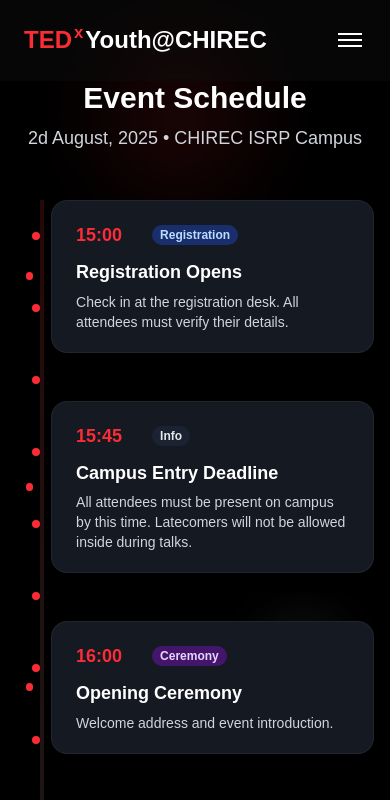
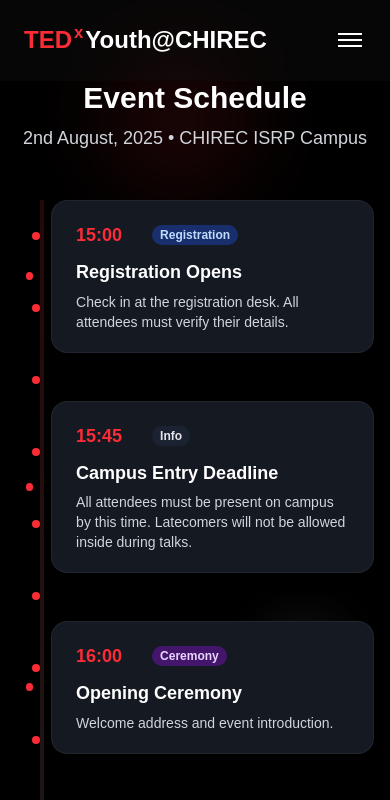
Before and after one commit to tedxchirec/tedx-website, a Next.js app: page /schedule in a window 390 px wide. Shown: the top 800 px of the page. Built offline with nearby package versions, Linux system fonts and the light colour scheme.

Commit message:
fix pading issues and date

```diff
--- a/src/app/meet-the-team/page.tsx
+++ b/src/app/meet-the-team/page.tsx
@@ -38,7 +38,7 @@ export default function MeetTheTeamPage() {
           const members = teamData.filter((m: TeamMember) => m.Department === dept);
           return (
             <AnimatedSection key={dept} className="relative w-full" delay={0.1 * idx}>
-              <h2 className="text-2xl md:text-4xl font-bold text-center mb-10 text-red-500">{dept}</h2>
+              <h2 className="text-2xl md:text-4xl font-bold text-center mb-15 text-red-500">{dept}</h2>
               <div
                 className="flex flex-wrap justify-center gap-x-8 gap-y-12 w-full px-2 md:px-8"
               >
--- a/src/components/layout/Footer.tsx
+++ b/src/components/layout/Footer.tsx
@@ -105,7 +105,7 @@ const Footer: React.FC = () => {
                   />
                 </svg>
               </span>
-              2d August, 2025
+              2nd August, 2025
             </li>
             <li className="flex items-center gap-2">
               <span className="text-red-500">
--- a/src/components/speakers/SpeakersSection.tsx
+++ b/src/components/speakers/SpeakersSection.tsx
@@ -43,11 +43,11 @@ const SpeakersSection: React.FC = () => (
     {/* Unique background for guest speakers */}
     <div className="absolute left-0 top-0 w-40 h-40 bg-gradient-to-br from-red-500/30 to-transparent rounded-full blur-2xl -z-10" />
     <div className="absolute right-0 top-1/2 w-32 h-32 bg-red-400/20 rounded-full blur-2xl -z-10" />
-    <div className="max-w-5xl mx-auto pb-20 md:pb-28">
+    <div className="max-w-5xl mx-auto pb-8 md:pb-12">
       <h2 className="text-3xl md:text-4xl font-extrabold text-red-500 mb-8 md:mb-12 tracking-tight drop-shadow-lg text-center">
         Guest Speakers
       </h2>
-      <div className="flex flex-wrap gap-10 md:gap-14 justify-center mb-20 md:mb-28">
+      <div className="flex flex-wrap gap-10 md:gap-14 justify-center mb-0">
         {guestSpeakers.map((speaker, idx) => (
           <SpeakerCard
             key={idx}
--- a/src/components/ui/HeroSection.tsx
+++ b/src/components/ui/HeroSection.tsx
@@ -68,7 +68,7 @@ const HeroSection: React.FC<HeroSectionProps> = ({
         </div>
         <div className="hidden md:block h-22 border-l-2 border-red-600 mx-2"></div>
         <div className="flex flex-col items-center md:items-start justify-center min-w-[220px]">
-          <span className="text-white text-lg md:text-2xl font-bold mb-0.5 md:mb-1 text-center md:text-left">2d August, 2025</span>
+          <span className="text-white text-lg md:text-2xl font-bold mb-0.5 md:mb-1 text-center md:text-left">2nd August, 2025</span>
           <span className="text-red-500 text-sm md:text-base font-medium text-center md:text-left">CHIREC International School, Serilingampally</span>
         </div>
       </div>
--- a/src/components/ui/ScheduleSection.tsx
+++ b/src/components/ui/ScheduleSection.tsx
@@ -102,7 +102,7 @@ const ScheduleSection: React.FC = () => {
         Event Schedule
       </h2>
       <div className="text-lg md:text-xl text-gray-300 text-center mb-12">
-        2d August, 2025 • CHIREC ISRP Campus
+        2nd August, 2025 • CHIREC ISRP Campus
       </div>
 
       {/* Timeline */}
```
